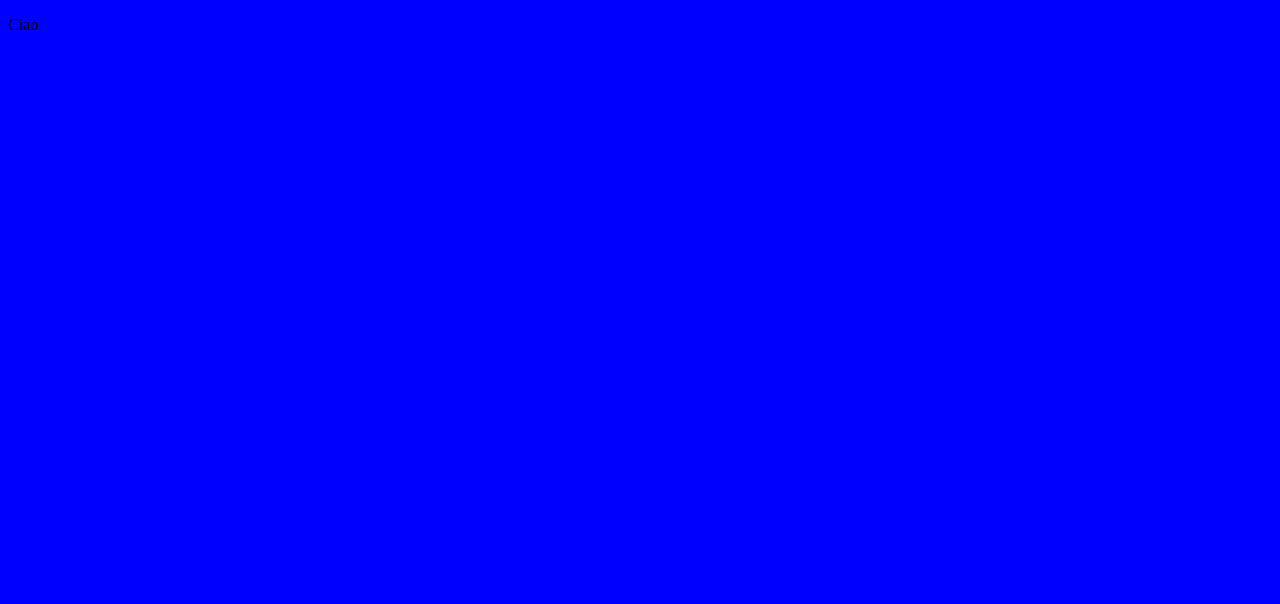
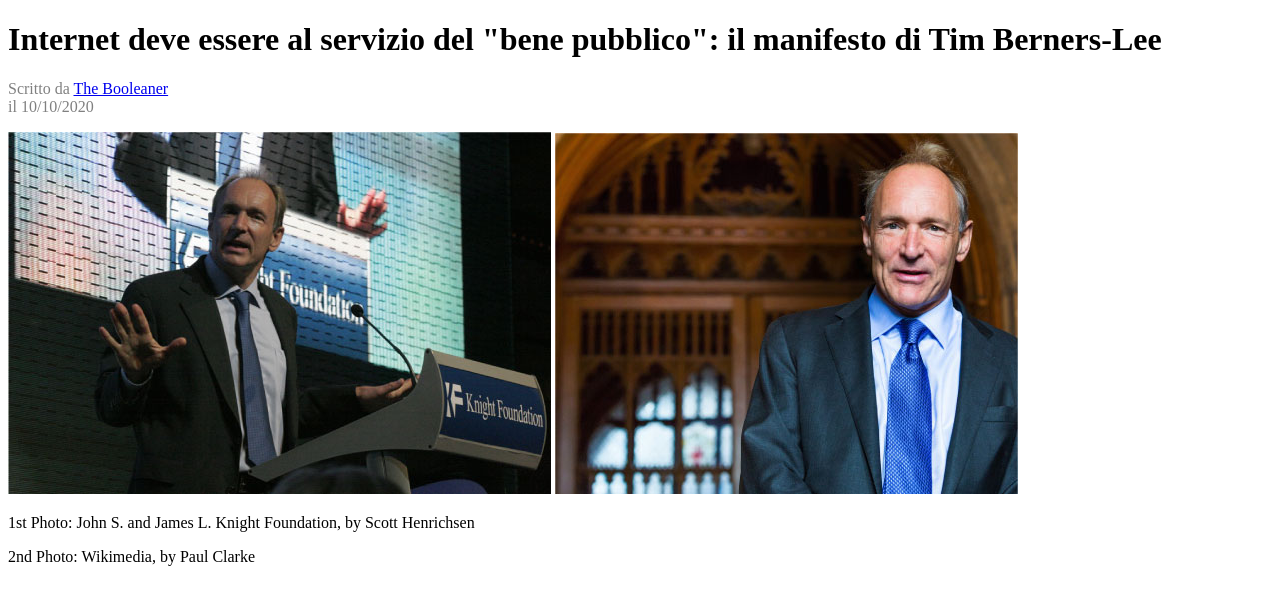
Before and after one commit to ludovicaghemo/html-css-booleaner, a plain HTML site: page index.html in a window 1280 px wide. Drawn offline with Linux system fonts and the light colour scheme.

Commit message:
title and pictures

```diff
--- a/css/style.css
+++ b/css/style.css
@@ -1,3 +1,3 @@
-body {
-    background-color: blue;
+.article-info {
+    color: gray;
 }
--- a/index.html
+++ b/index.html
@@ -6,16 +6,36 @@
     <title>The Booleaner</title>
     <link rel="stylesheet" href="css/style.css">
 </head>
+
 <body>
- <p>Ciao</p>
     <!-- <header> -->
         <header>
+            <!-- Div con all'interno immagine pattern e logo -->
         </header>
     <!-- </header> -->
 
     <!-- <main> -->
     <main>
         <!-- Intestazione con titolo e foto -->
+        <h1>Internet deve essere al servizio del "bene pubblico": il manifesto di Tim Berners-Lee</h1>
+
+        <div class="article-info">
+            <p>Scritto da <a href="https://boolean.careers/">The Booleaner</a>
+            <br>
+            il 10/10/2020</p>
+        </div>
+
+        <div>
+            <img src="img/tim-1.jpg" alt="Foto con Tim Berners-Lee">
+            <img src="img/tim-2.jpg" alt="Foto con Tim Berners-Lee 2">
+            <figcaption>
+                <p>1st Photo: John S. and James L. Knight Foundation, by Scott Henrichsen</p>
+           </figcaption>
+           <figcaption>
+            <p>2nd Photo: Wikimedia, by Paul Clarke</p>
+           </figcaption>
+        </div>
+
 
         <!-- Paragrafo 1 -->
 
```
